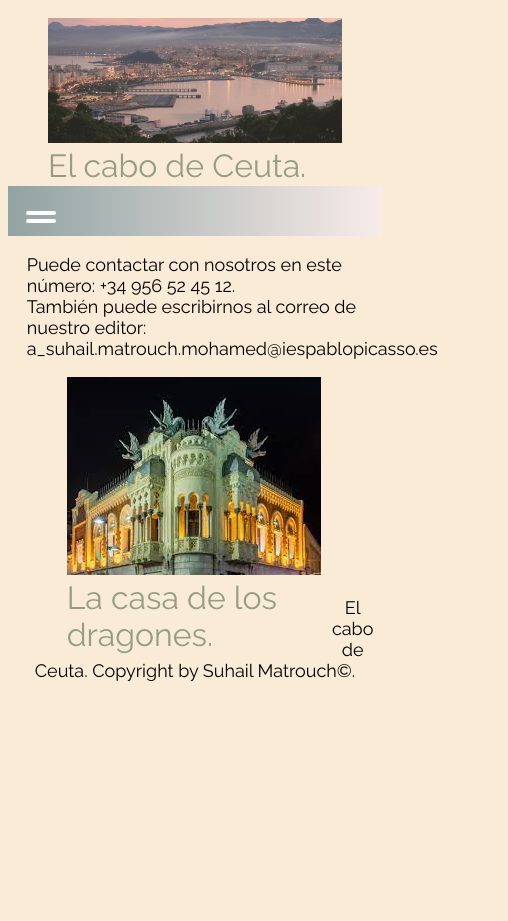
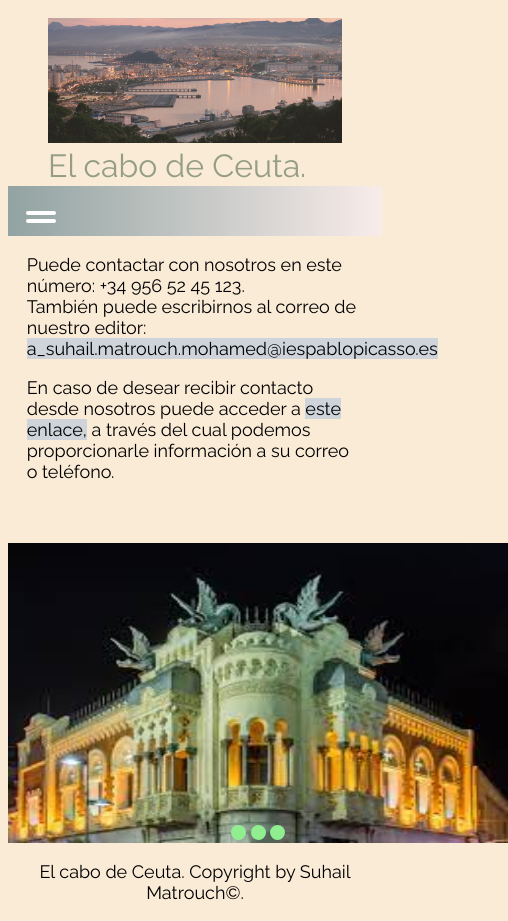
Before and after one commit to 5uh4/5uh4.github.io, a plain HTML site: page MiPaginaContacto.html in a window 390 px wide. Shown: the whole page, 508 px wide, since content can reach past the window. Before the commit the page ends 844 px from the top, so only its background shows below. Drawn offline with Linux system fonts and the light colour scheme.

Commit message:
Cambios y correcciones

```diff
--- a/MiPaginaContacto.css
+++ b/MiPaginaContacto.css
@@ -14,7 +14,7 @@ html, body {
     color: black;
     font-style: italic;
 }
-figcaption{
+#titulo-alt{
     visibility: hidden;
 }
  .titulito {
@@ -122,11 +122,66 @@ a, a:hover, a:focus, a:active{
     color: beige;
     background-color: rgb(189, 197, 197);
 }
+#enlaceAbout, #enlace-correo{
+    background: #cfd4db;
+    text-decoration-color: linear-gradient(to left, #4c5e7a, rgb(189, 197, 197));
+}
+
+#imagen-playa {
+    width: 20%;
+}
+.slider {
+    width: 500px;
+    height: 300px;
+    background-color: yellow;
+    margin-left: auto;
+    margin-right: auto;
+    margin-top: 0px;
+    text-align: center;
+    overflow: hidden;
+  }
+  .image-container {
+    width: 1500px;
+    background-color: pink;
+    height: 300px;
+    clear: both;
+    position: relative;
+    -webkit-transition: left 2s;
+    -moz-transition: left 2s;
+    -o-transition: left 2s;
+    transition: left 2s;
+  }
+  .slide {
+    float: left;
+    margin: 0px;
+    padding: 0px;
+    position: relative;
+  }
+  #slide-1:target ~ .image-container {
+    left: 0px;
+  }
+  #slide-2:target ~ .image-container {
+    left: -500px;
+  }
+  #slide-3:target ~ .image-container {
+    left: -1000px;
+  }
+  .buttons {
+    position: relative;
+    top: -20px;
+  }
+  .buttons a {
+    display: inline-block;
+    height: 15px;
+    width: 15px;
+    border-radius: 50px;
+    background-color: lightgreen;
+  }
 footer {
     text-align: center;
 }
 @media only screen and (max-width: 787px){
-    figcaption {
+    #titulo-alt {
         visibility: visible;
         color: rgb(149, 158, 132);
         float: left;
--- a/MiPaginaContacto.html
+++ b/MiPaginaContacto.html
@@ -5,6 +5,7 @@
     <meta charset="UTF-8">
     <meta http-equiv="X-UA-Compatible" content="IE=edge">
     <meta name="viewport" content="width=device-width, initial-scale=1.0">
+    <script src="miPaginaContacto.js"></script>
     <title>Periodico de Ceuta.</title>
 </head>
 
@@ -13,7 +14,7 @@
     <div class="contenedor">
         <figure>
         <img class="imgCeuta" src="./Imagenes/Ceuta-panoramica.jpg" alt="Imagen de Ceuta.">
-        <figcaption>El cabo de Ceuta.</figcaption>
+        <figcaption id="titulo-alt">El cabo de Ceuta.</figcaption>
     </figure>
         <h1 class="titulito">El cabo de Ceuta </div>
     </div>
@@ -35,13 +36,26 @@
     <section id="content">
         <article class="article" id="contenido-principal"></article>
        <p>
-        Puede contactar con nosotros en este número: +34 956 52 45 12. <br>
-        También puede escribirnos al correo de nuestro editor: <a href="mailto:a_suhail.matrouch.mohamed@iespablopicasso.es" Subject="Contacto%20desde%20la%20página."> a_suhail.matrouch.mohamed@iespablopicasso.es </a>
+        Puede contactar con nosotros en este número: +34 956 52 45 123. <br>
+        También puede escribirnos al correo de nuestro editor: <a id="enlace-correo" href="mailto:a_suhail.matrouch.mohamed@iespablopicasso.es" Subject="Contacto%20desde%20la%20página."> a_suhail.matrouch.mohamed@iespablopicasso.es </a>
        </p>
-       <figure><img src="./Imagenes/descarga.jfif" alt="La casa de los Dragones en Ceuta.">
-        <figcaption>La casa de los dragones.</figcaption><br>
-    </figure>
-    </section>
+       <p>En caso de desear recibir contacto desde nosotros puede acceder a <a id="enlaceAbout" href="MiPaginaAbout.html">este enlace,</a> a través del cual podemos proporcionarle información a su correo o teléfono.</p> <br>
+    </section><br>
+    <div class="slider">
+        <span id="slide-1"></span>
+        <span id="slide-2"></span>
+        <span id="slide-3"></span>
+        <div class="image-container">
+          <img src="./Imagenes/descarga.jfif" class="slide" width="500" height="300" alt="Casa de los Dragones"/>
+          <img src="./Imagenes/Ceuta-playa.jpg" class="slide" width="500" height="300" alt="Playa de Benzu, con vistas al monte de la Mujer Muerta."/>
+          <img src="./Imagenes/Ceuta-panoramica.jpg" class="slide" width="500" height="300" alt="Costa de Ceuta, foto empleada para el encabezado de nuestra página."/>
+        </div>
+        <div class="buttons">
+          <a href="#slide-1"></a>
+          <a href="#slide-2"></a>
+          <a href="#slide-3"></a>
+        </div>
+      </div>
     <footer>
         <p>
         El cabo de Ceuta. Copyright by  Suhail Matrouch&copy.
--- /dev/null
+++ b/miPaginaContacto.js
@@ -0,0 +1,14 @@
+let slideIndex = 0;
+showSlides();
+
+function showSlides() {
+  let i;
+  let slides = document.getElementsByClassName("mySlides");
+  for (i = 0; i < slides.length; i++) {
+    slides[i].style.display = "none";
+  }
+  slideIndex++;
+  if (slideIndex > slides.length) {slideIndex = 1}
+  slides[slideIndex-1].style.display = "block";
+  setTimeout(showSlides, 4000); // Change image every 2 seconds
+}
```
Also changed, not shown: MiPaginaAbout.html (+4 -3 lines), Imagenes/Ceuta-playa.jpg (added).
